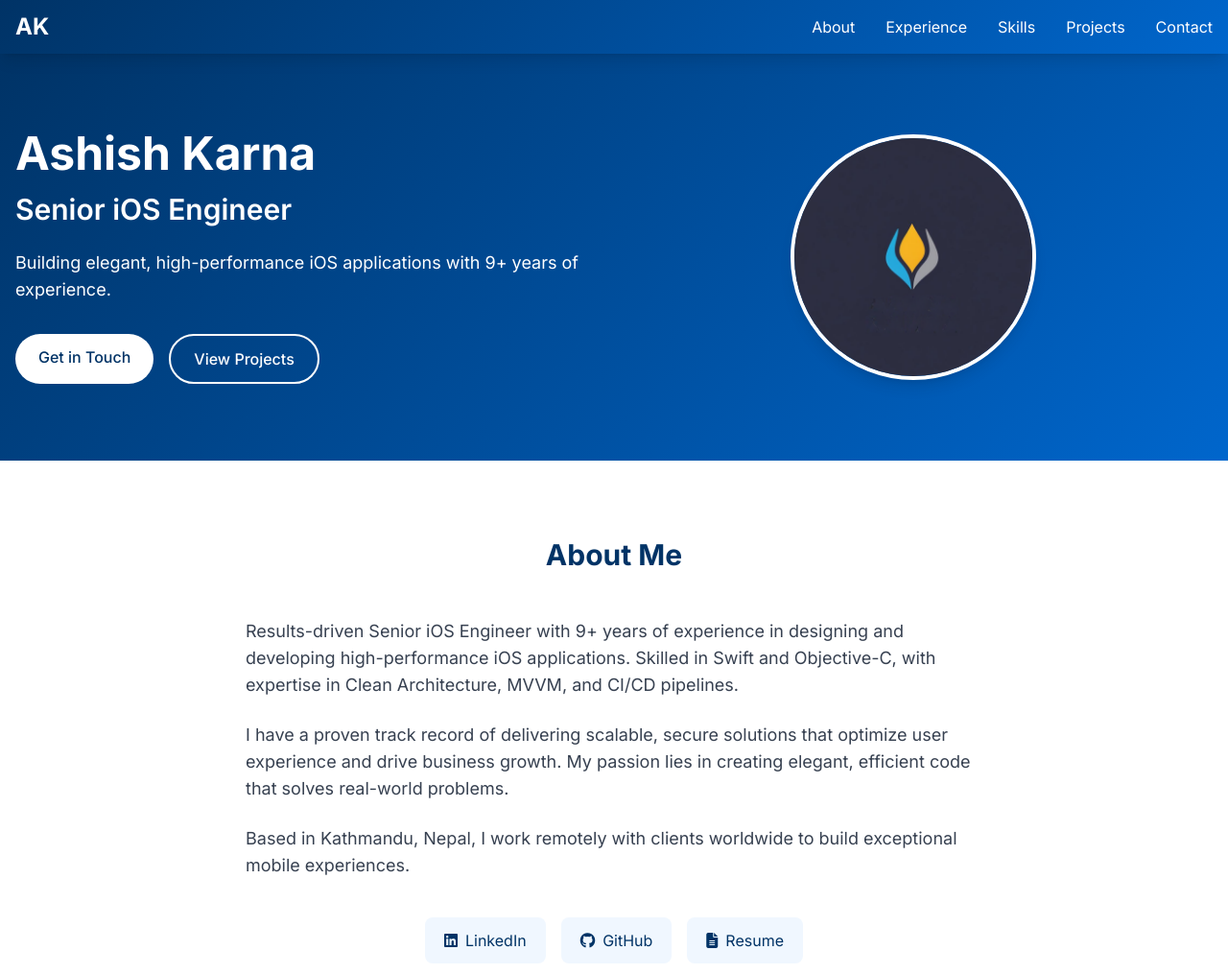
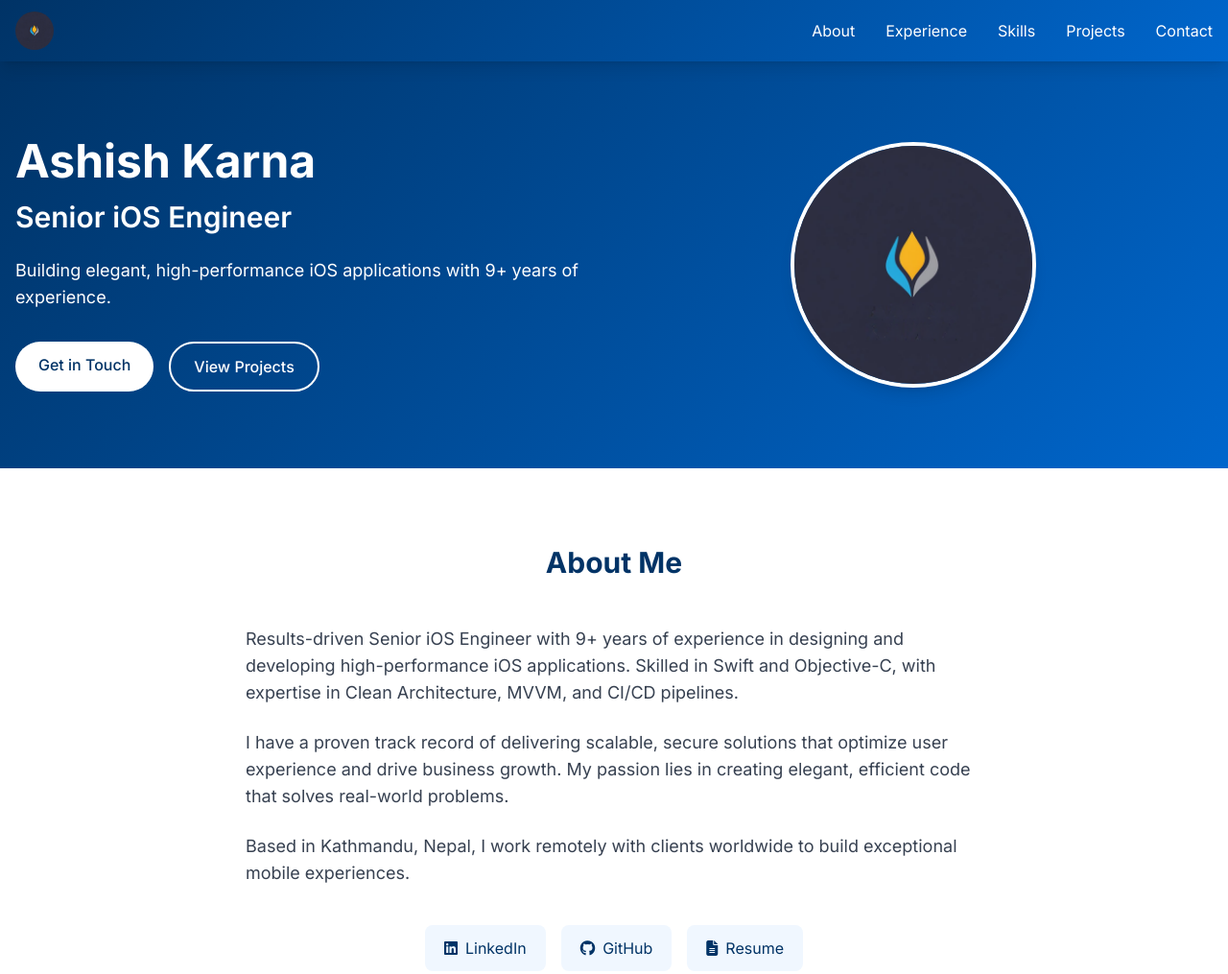
Before and after one commit to ashishkarna7/ashishkarna.github.io, a plain HTML site: page index.html in a window 1280 px wide. Shown: the top 1015 px of the page at 96% size. Drawn offline with nearby package versions, Linux system fonts and the light colour scheme.

Commit message:
Update index.html

```diff
--- a/index.html
+++ b/index.html
@@ -83,7 +83,9 @@
     <!-- Navigation -->
     <nav class="gradient-bg text-white shadow-lg sticky top-0 z-50">
         <div class="container mx-auto px-4 py-3 flex justify-between items-center">
-            <a href="#" class="text-2xl font-bold">AK</a>
+            <a href="#" class="w-10 h-10">
+                 <img src="Untitled design.png" alt="Logo" class="w-full h-full object-cover rounded-full" />
+            </a>
             <div class="hidden md:flex space-x-8">
                 <a href="#about" class="hover:text-gray-200 transition">About</a>
                 <a href="#experience" class="hover:text-gray-200 transition">Experience</a>
```
